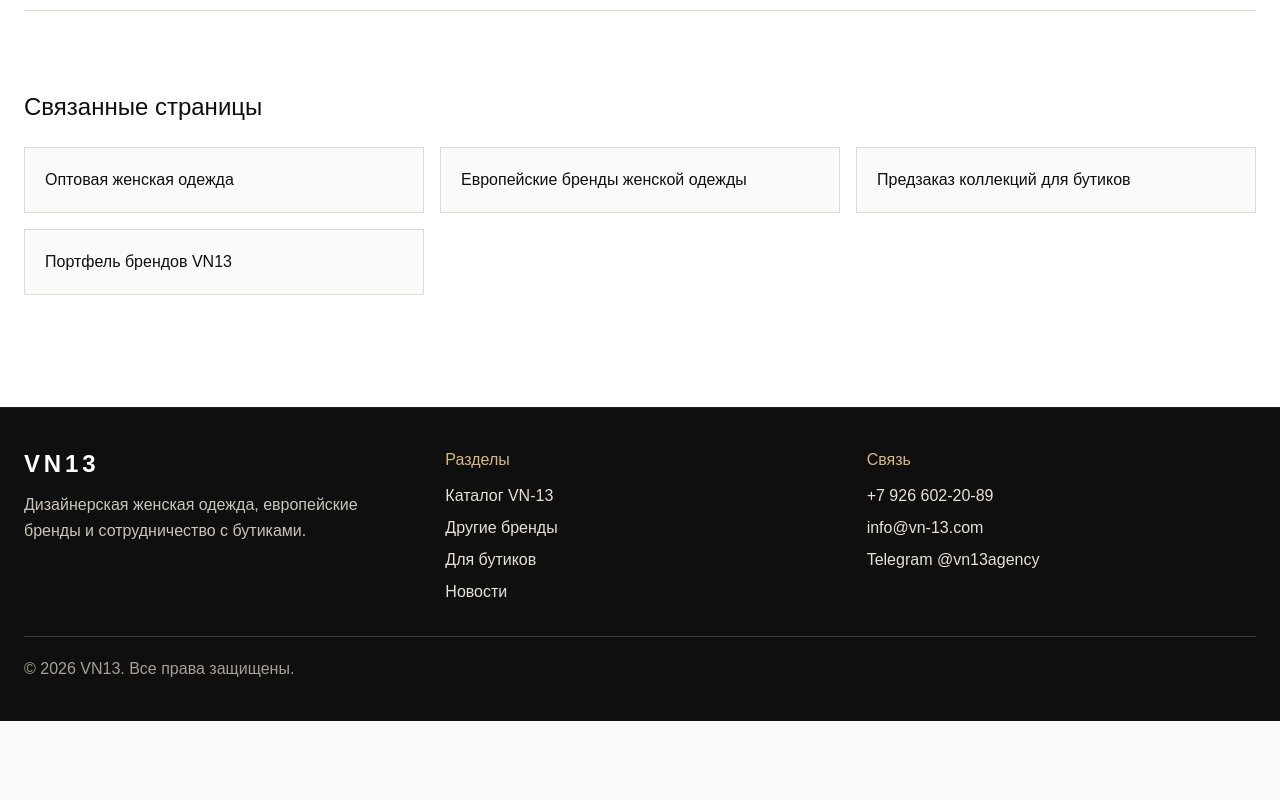
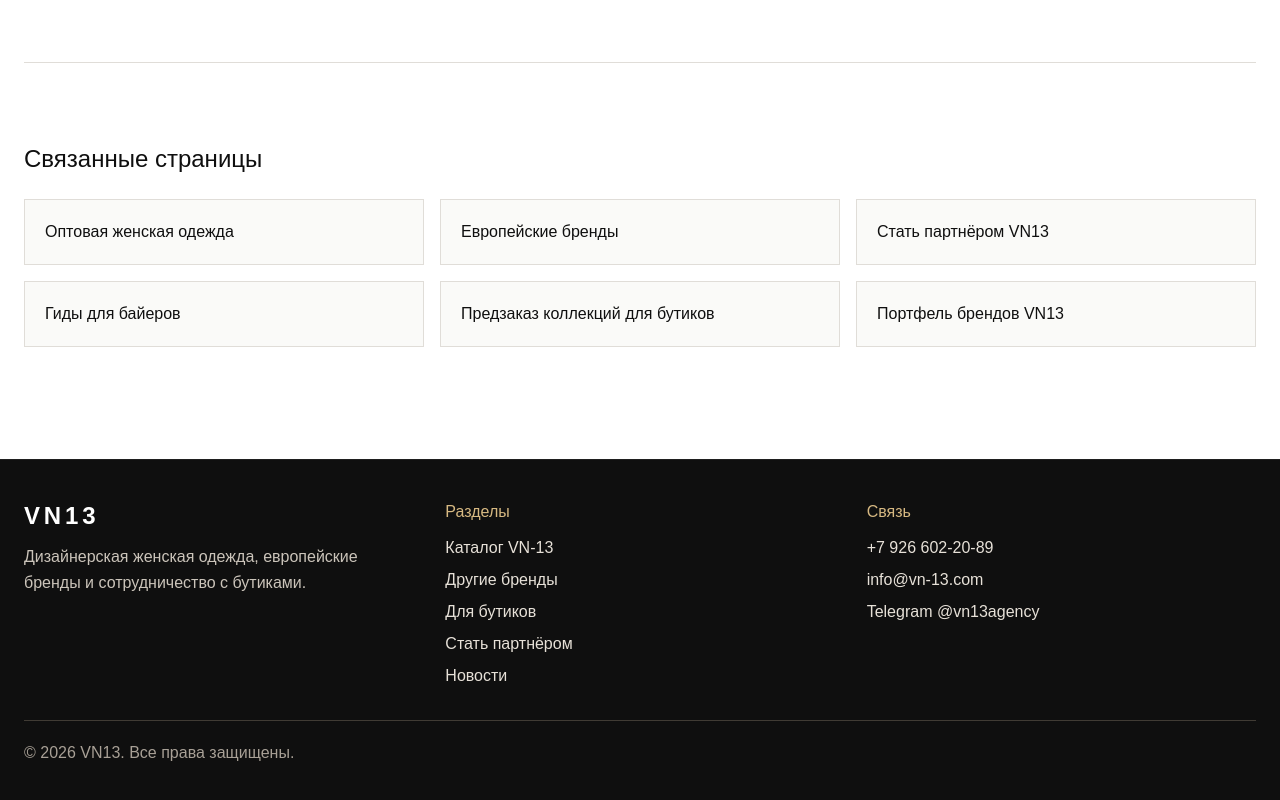
Before and after one commit to coffeeshop13/vn-13, a Next.js app: page /zhenskaya-odezhda-dlya-butikov in a window 1280 px wide. Shown: the part 2341-3141 px from the top of the page. Before the commit the page ends 3062 px from the top, so only its background shows below. Built offline with nearby package versions, Linux system fonts and the light colour scheme.

Commit message:
content(seo): strengthen buyer pages and internal links

```diff
--- a/app/optovaya-zhenskaya-odezhda/page.tsx
+++ b/app/optovaya-zhenskaya-odezhda/page.tsx
@@ -27,14 +27,14 @@ export default function WholesaleWomensClothingPage() {
           title: 'Опт без потери уникальности',
           body: [
             'Оптовая женская одежда для бутика не должна превращаться в одинаковый ассортимент, который уже есть на маркетплейсах. VN13 работает с марками и коллекциями, где важны узнаваемость, качество и контролируемая дистрибуция.',
-            'Для розничных партнеров это возможность формировать ассортимент из дизайнерских европейских брендов и собственного направления VN-13, сохраняя отличие от массового рынка.',
+            'Для розничных партнеров это возможность формировать ассортимент из дизайнерских европейских брендов и собственного направления VN-13, сохраняя отличие от массового рынка. Подбор начинается с формата магазина, аудитории, ценового уровня и нужных категорий, а не со случайного списка моделей.',
           ],
         },
         {
           title: 'Предзаказ и ассортиментное планирование',
           body: [
             'Через предзаказ ритейлер получает доступ к коллекциям заранее, может выбрать размеры, объемы и ключевые позиции до официального выхода на рынок.',
-            'VN13 помогает оценить коммерческий потенциал коллекции, подобрать ядро закупки и снизить риск перегруза склада случайными моделями.',
+            'VN13 помогает оценить коммерческий потенциал коллекции, подобрать ядро закупки и снизить риск перегруза склада случайными моделями. До согласования поставки обсуждаются состав капсулы, сроки, размеры, логистика и возможность повторного заказа сильных позиций.',
           ],
         },
       ]}
@@ -72,6 +72,7 @@ export default function WholesaleWomensClothingPage() {
       relatedLinks={[
         { href: '/vn-13-brand', label: 'Каталог женской одежды VN-13' },
         { href: '/preorder', label: 'Предзаказ коллекций' },
+        { href: '/partnerstvo', label: 'Стать партнёром VN13' },
         { href: '/journal', label: 'Материалы для бутиков' },
       ]}
     />
--- a/app/zhenskaya-odezhda-dlya-butikov/page.tsx
+++ b/app/zhenskaya-odezhda-dlya-butikov/page.tsx
@@ -22,16 +22,22 @@ export default function WomenswearForBoutiquesPage() {
           title: 'Бутику нужен не объем, а точность',
           body: [
             'Независимый бутик выигрывает не количеством одинаковых позиций, а точным ассортиментом, который сложно повторить на маркетплейсах и в сетевых магазинах.',
-            'VN13 работает с женской одеждой для бутиков через призму продукта, клиента и продаж: важно, чтобы коллекция была красивой, объяснимой и коммерчески устойчивой.',
+            'VN13 работает с женской одеждой для бутиков через призму продукта, клиента и продаж: важно, чтобы коллекция была красивой, объяснимой и коммерчески устойчивой. Поэтому перед закупкой мы учитываем формат магазина, город, ценовой сегмент, размерный ряд и пересечение с уже представленными марками.',
           ],
         },
         {
           title: 'Дистрибуция и собственный бренд VN-13',
           body: [
             'В портфеле VN13 есть европейские дизайнерские бренды и собственное направление VN-13. Это дает бутику более широкий выбор: от готовых марок до ограниченных капсульных коллекций.',
-            'Мы помогаем выстраивать закупку через предзаказ, рекомендации по ассортименту и контролируемую дистрибуцию.',
+            'Мы помогаем выстраивать закупку через предзаказ, рекомендации по ассортименту и контролируемую дистрибуцию. Базовый сценарий — выбрать ядро коллекции, согласовать сроки и объем, получить материалы для презентации и затем повторить сильные позиции, если это предусмотрено поставкой.',
           ],
         },
+      ]}
+      relatedLinks={[
+        { href: '/optovaya-zhenskaya-odezhda', label: 'Оптовая женская одежда' },
+        { href: '/evropeyskie-brendy-zhenskoy-odezhdy', label: 'Европейские бренды' },
+        { href: '/partnerstvo', label: 'Стать партнёром VN13' },
+        { href: '/journal', label: 'Гиды для байеров' },
       ]}
       bulletsTitle="Что важно для бутика"
       bullets={[
--- a/components/Footer.tsx
+++ b/components/Footer.tsx
@@ -20,6 +20,7 @@ export default function Footer() {
               <Link href="/vn-13-brand">Каталог VN-13</Link>
               <Link href="/brands">Другие бренды</Link>
               <Link href="/zhenskaya-odezhda-dlya-butikov">Для бутиков</Link>
+              <Link href="/partnerstvo">Стать партнёром</Link>
               <Link href="/journal">Новости</Link>
             </div>
           </div>
```
